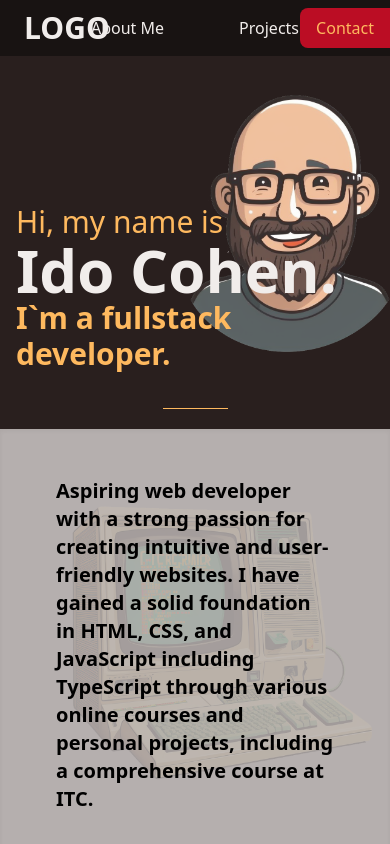
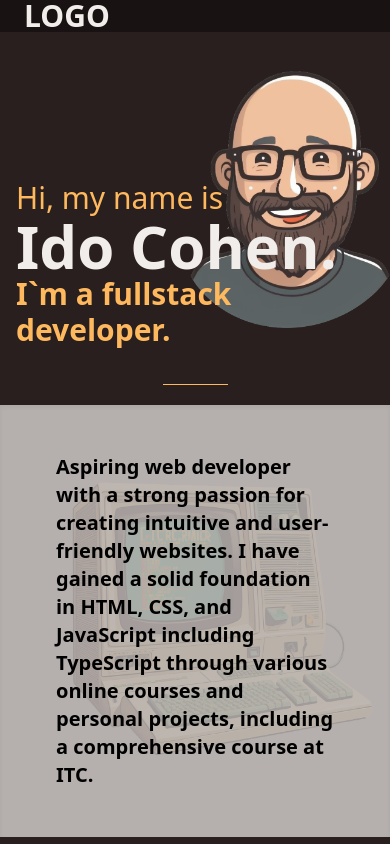
Before and after one commit to MayoNChip/myprotfolio, a Next.js app: page / in a window 390 px wide. Shown: the top 844 px of the page. Built offline with nearby package versions, Linux system fonts and the light colour scheme.

Commit message:
start of navbar responsiveness

```diff
--- a/components/Navbar.tsx
+++ b/components/Navbar.tsx
@@ -12,16 +12,19 @@ function Navbar() {
       </div>
 
       <Link
-        className="text-text text-semibold hover:text-accent active:text-secondary"
+        className="text-text text-semibold hidden md:inline-block hover:text-accent active:text-secondary"
         href="/about"
       >
         About Me
       </Link>
-      <Link className="text-text text-semibold" href="/projects">
+      <Link
+        className="text-text text-semibold hidden md:inline-block"
+        href="/projects"
+      >
         Projects
       </Link>
       <Link
-        className="absolute right-0 px-4 py-2 my-auto rounded-l-lg text-semibold hover:bg-main bg-main-dark hover:text-white text-accent"
+        className="absolute right-0 px-4 py-2 my-auto rounded-l-lg hidden md:inline-block text-semibold hover:bg-main bg-main-dark hover:text-white text-accent"
         href="/contact"
       >
         Contact
```
